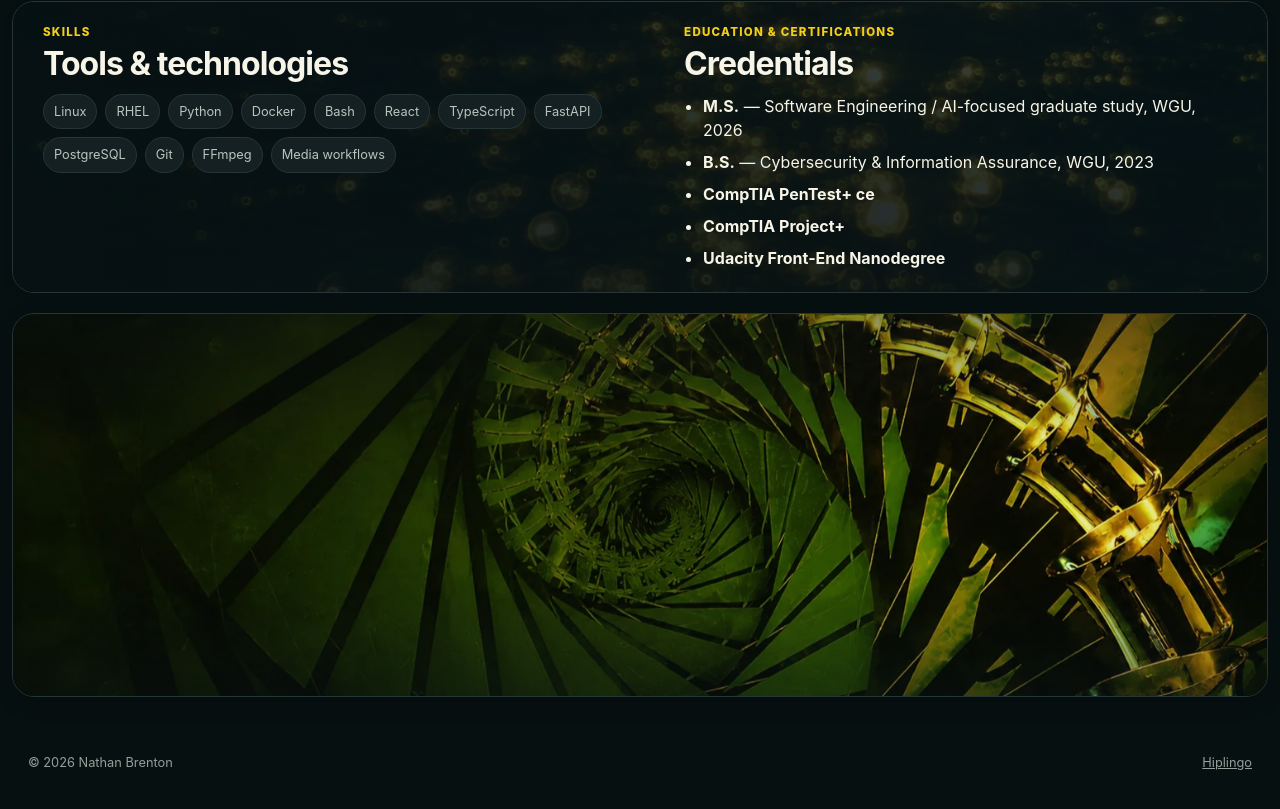
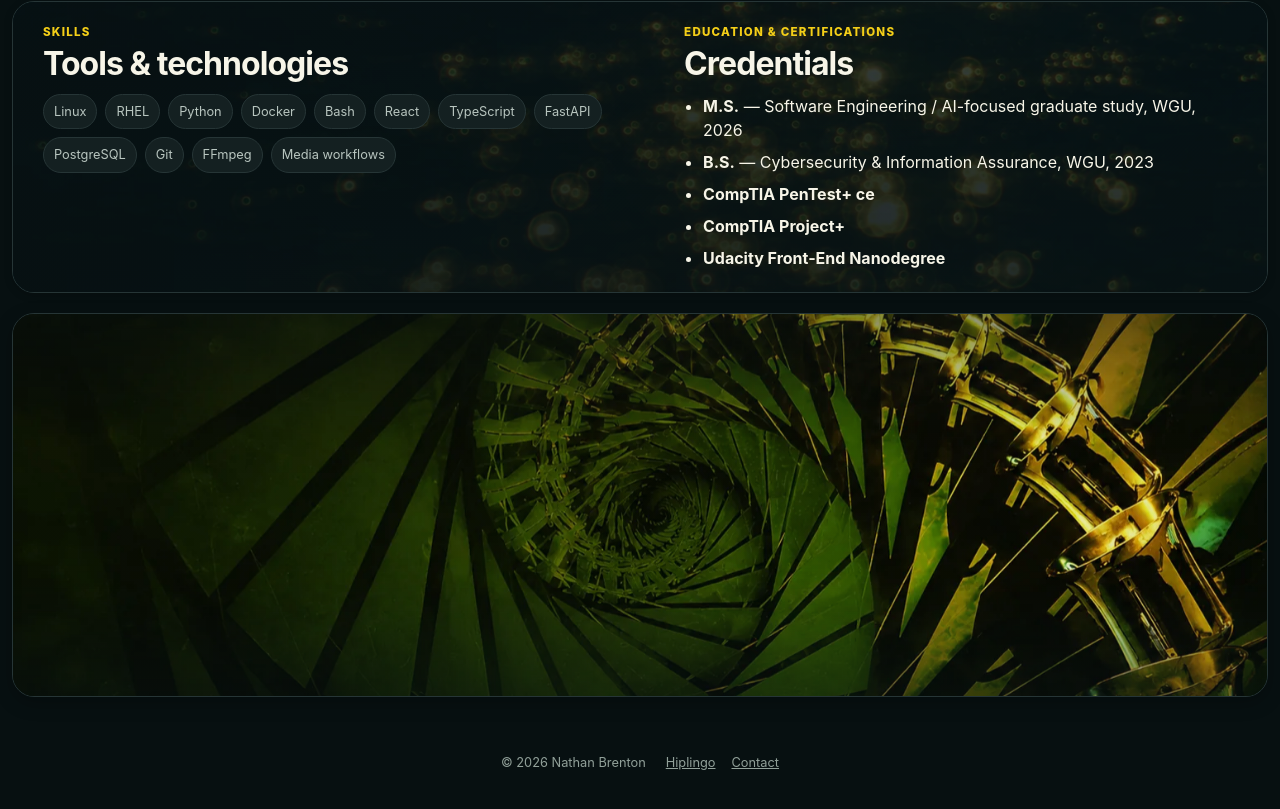
Before and after one commit to nathanbrenton/nathanbrenton.com, a plain HTML site: page index.html in a window 1280 px wide. Shown: the part 1592-2401 px from the top of the page. Drawn offline with Linux system fonts and the light colour scheme.

Commit message:
content: add footer contact link
Co-Authored-By: Claude Opus 5.5 <noreply@anthropic.com>

```diff
--- a/index.html
+++ b/index.html
@@ -217,7 +217,10 @@
 
   <footer>
     <p>© <span id="year"></span> Nathan Brenton</p>
-    <a href="https://hiplingo.com">Hiplingo</a>
+    <div class="footer-links">
+      <a href="https://hiplingo.com">Hiplingo</a>
+      <a href="mailto:info@nathanbrenton.com">Contact</a>
+    </div>
   </footer>
 
   <script src="./site-data.js"></script>
--- a/styles.css
+++ b/styles.css
@@ -477,13 +477,17 @@ a:focus-visible,
 
 footer {
   display: flex;
-  justify-content: space-between;
+  align-items: center;
+  justify-content: center;
+  flex-wrap: wrap;
   gap: 20px;
   padding: 0 4px 34px;
   color: var(--text-muted);
   font-size: .8rem;
+  text-align: center;
 }
 footer p { margin: 0; }
+.footer-links { display: flex; align-items: center; gap: 16px; }
 footer a { color: var(--text-muted); }
 footer a:hover { color: var(--text-primary); }
 
```
